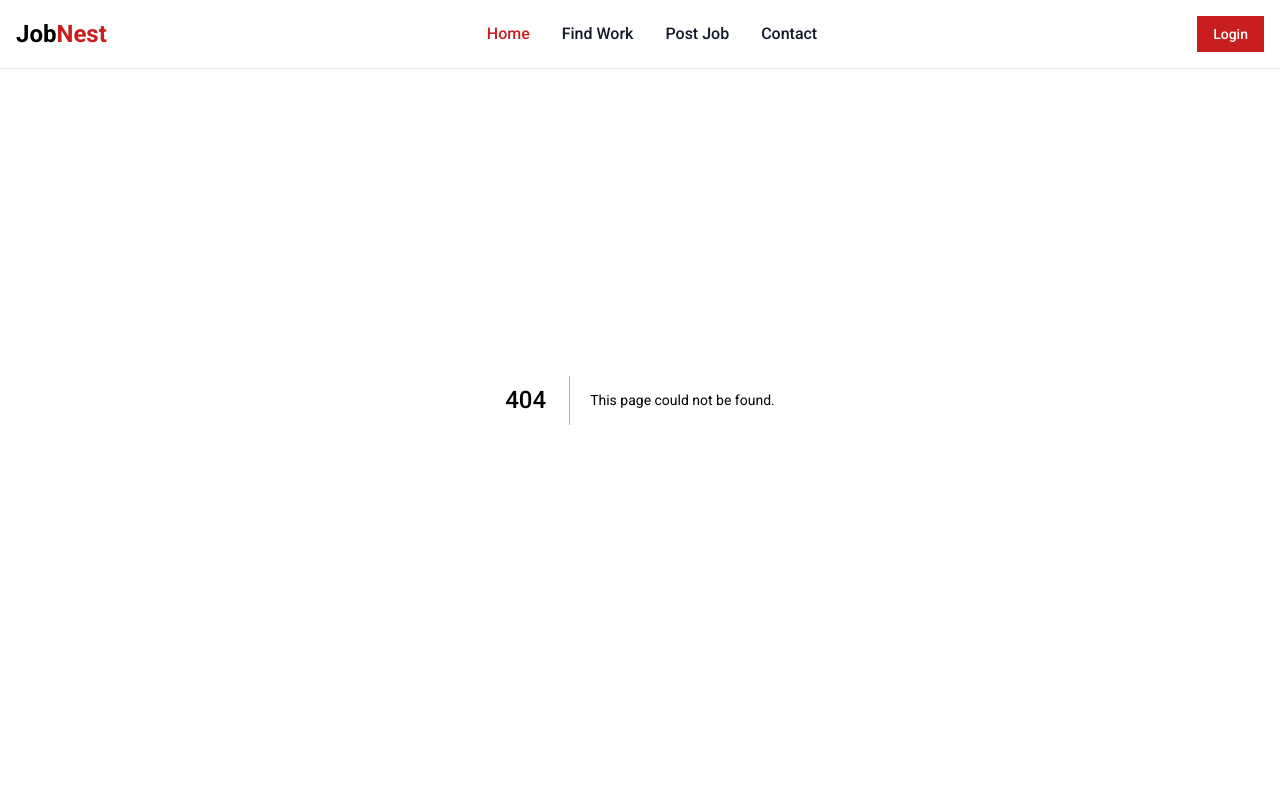
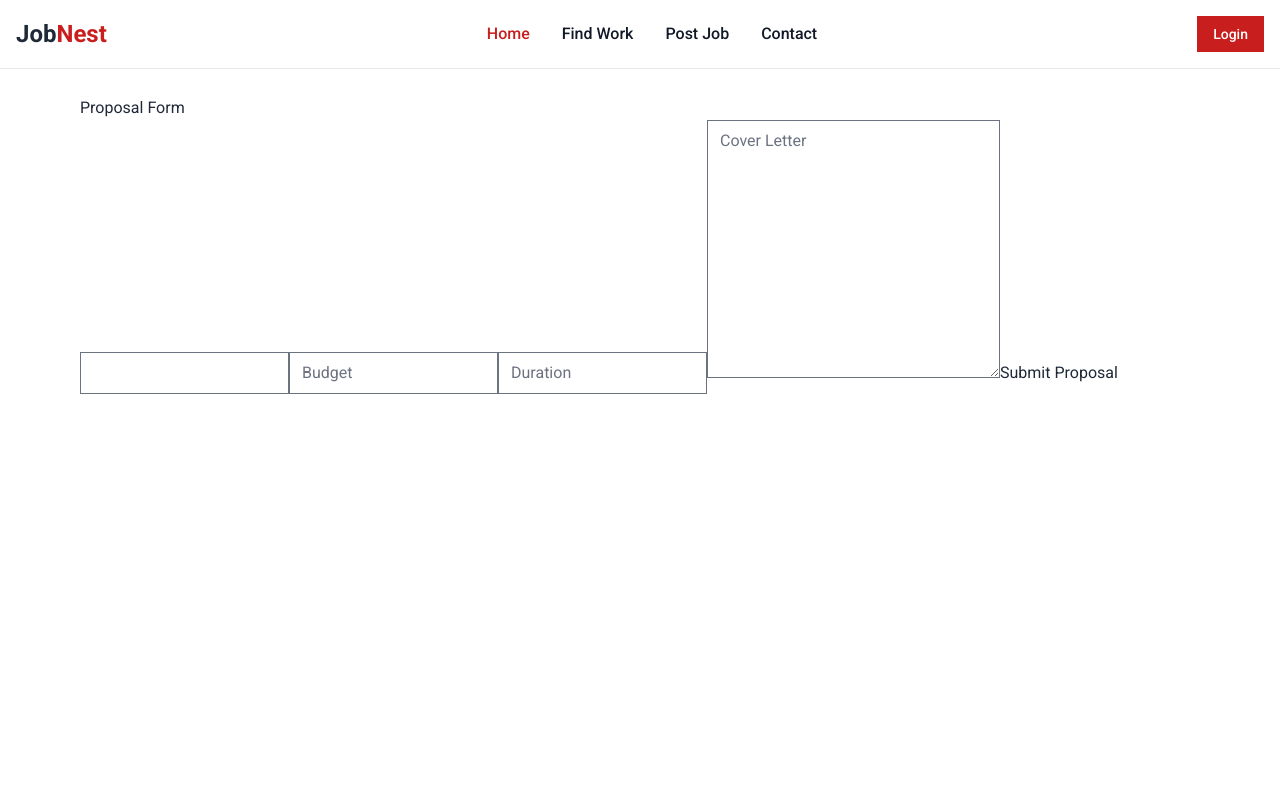
Before and after one commit to 8ad40n/JobNest, a Next.js app in the folder jobnest_frontend/: page /job/job-details/proposal in a window 1280 px wide. Before the commit this address had no page. Shown: the top 800 px of the page. Built offline with nearby package versions, Linux system fonts and the light colour scheme.

Commit message:
Job Proposal

```diff
--- a/jobnest_frontend/package.json
+++ b/jobnest_frontend/package.json
@@ -17,6 +17,7 @@
     "embla-carousel-react": "^8.0.4",
     "flowbite": "^2.3.0",
     "flowbite-react": "^0.9.0",
+    "jwt-decode": "^4.0.0",
     "lucide-react": "^0.378.0",
     "next": "14.2.3",
     "react": "^18",
--- a/jobnest_frontend/src/app/job/job-details/page.tsx
+++ b/jobnest_frontend/src/app/job/job-details/page.tsx
@@ -24,7 +24,11 @@ export default function JobDetails({
         <Link
           className="text-white bg-red-700 px-3 py-1 rounded-xl hover:bg-black"
           href={{
-            pathname: "/",
+            pathname: "/job/job-details/proposal",
+            query: {
+                JobID: searchParams.JobID,
+              },
+
           }}
         >
           Send proposal
--- /dev/null
+++ b/jobnest_frontend/src/app/job/job-details/proposal/page.tsx
@@ -0,0 +1,84 @@
+"use client"
+import axios from "axios";
+import { useState } from "react";
+
+export default function Proposal({
+  searchParams,
+}: {
+  searchParams: {
+    JobID: any;
+  };
+}) {
+  const [state, setState] = useState({
+    jobID: searchParams.JobID,
+    budget: "",
+    duration: "",
+    coverLetter: "",
+  });
+
+  const handleSubmit = (e: React.FormEvent<HTMLFormElement>) => {
+    e.preventDefault();
+    const token = localStorage.getItem('token');
+    const config = {
+      headers: {
+        Authorization: `Bearer ${token}`,
+      },
+    };
+
+    axios.post("http://localhost:8000/job/proposal", state, config)
+      .then((response) => {
+        console.log(response.status, response.data);
+      })
+      .catch((error) => {
+        console.error("Error submitting proposal:", error);
+      });
+  };
+
+  const handleChange = (e: React.ChangeEvent<HTMLInputElement | HTMLTextAreaElement>) => {
+    const { name, value } = e.target;
+    setState((prevState) => ({
+      ...prevState,
+      [name]: value,
+    }));
+  };
+
+  return (
+    <main className="flex min-h-screen flex-col justify-between p-24 container mx-auto px-1 lg:px-20 md:px-10">
+      <div>
+        <h1>Proposal Form</h1>
+        <form onSubmit={handleSubmit}>
+          <input
+            type="number"
+            name="jobID"
+            value={state.jobID}
+            onChange={handleChange}
+            readOnly
+          />
+          <input
+            type="number"
+            name="budget"
+            value={state.budget}
+            onChange={handleChange}
+            placeholder="Budget"
+          />
+          <input
+            type="text"
+            name="duration"
+            value={state.duration}
+            onChange={handleChange}
+            placeholder="Duration"
+          />
+          <textarea
+            name="coverLetter"
+            value={state.coverLetter}
+            onChange={handleChange}
+            rows={10}
+            cols={30}
+            placeholder="Cover Letter"
+          ></textarea>
+          <button type="submit">Submit Proposal</button>
+        </form>
+      </div>
+    </main>
+  );
+}
```
Also changed, not shown: jobnest_frontend/src/app/(auth)/login/page.tsx (line endings or trailing spaces), 1 other file (tests, documents, lock files or other folders).
